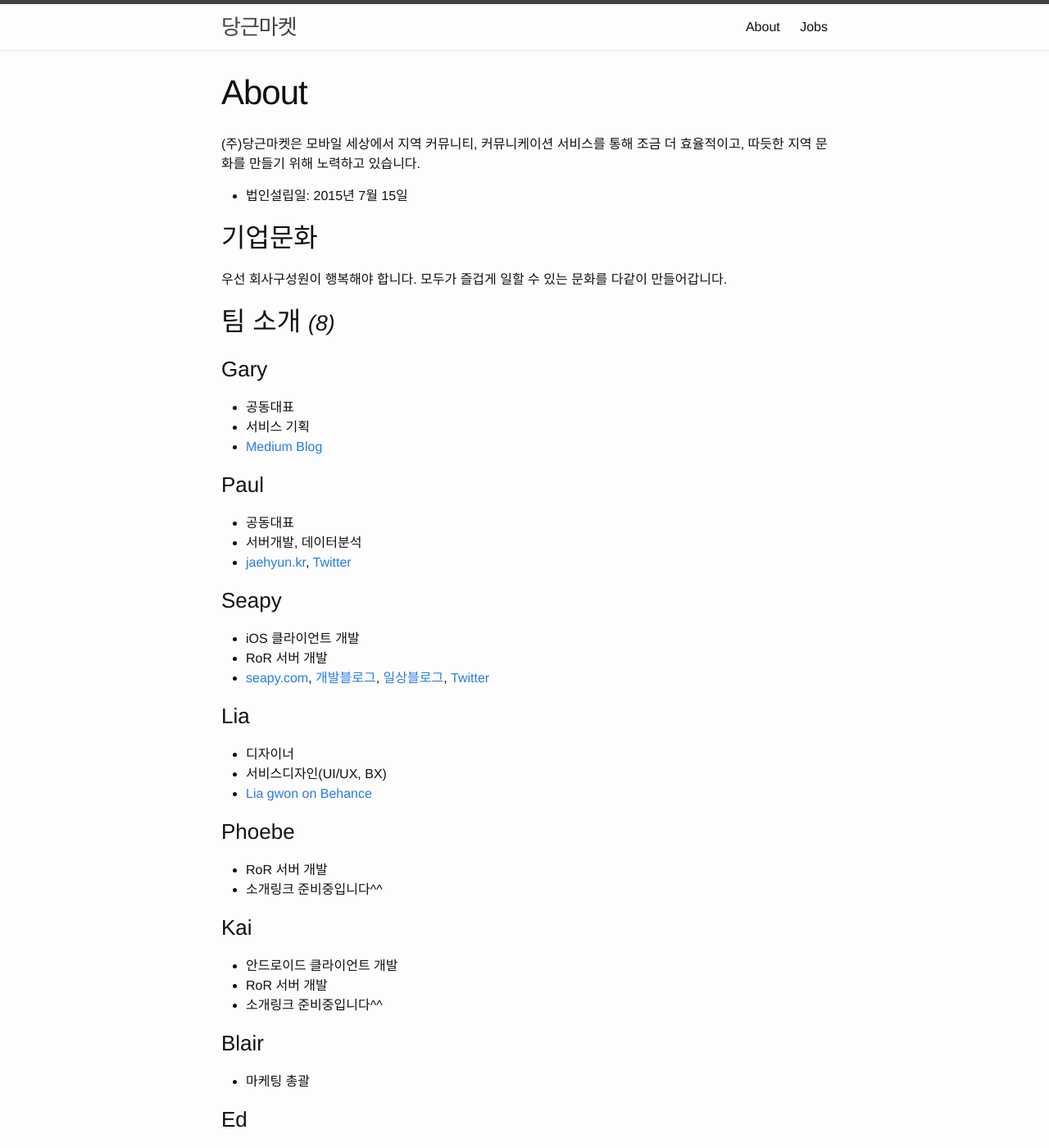
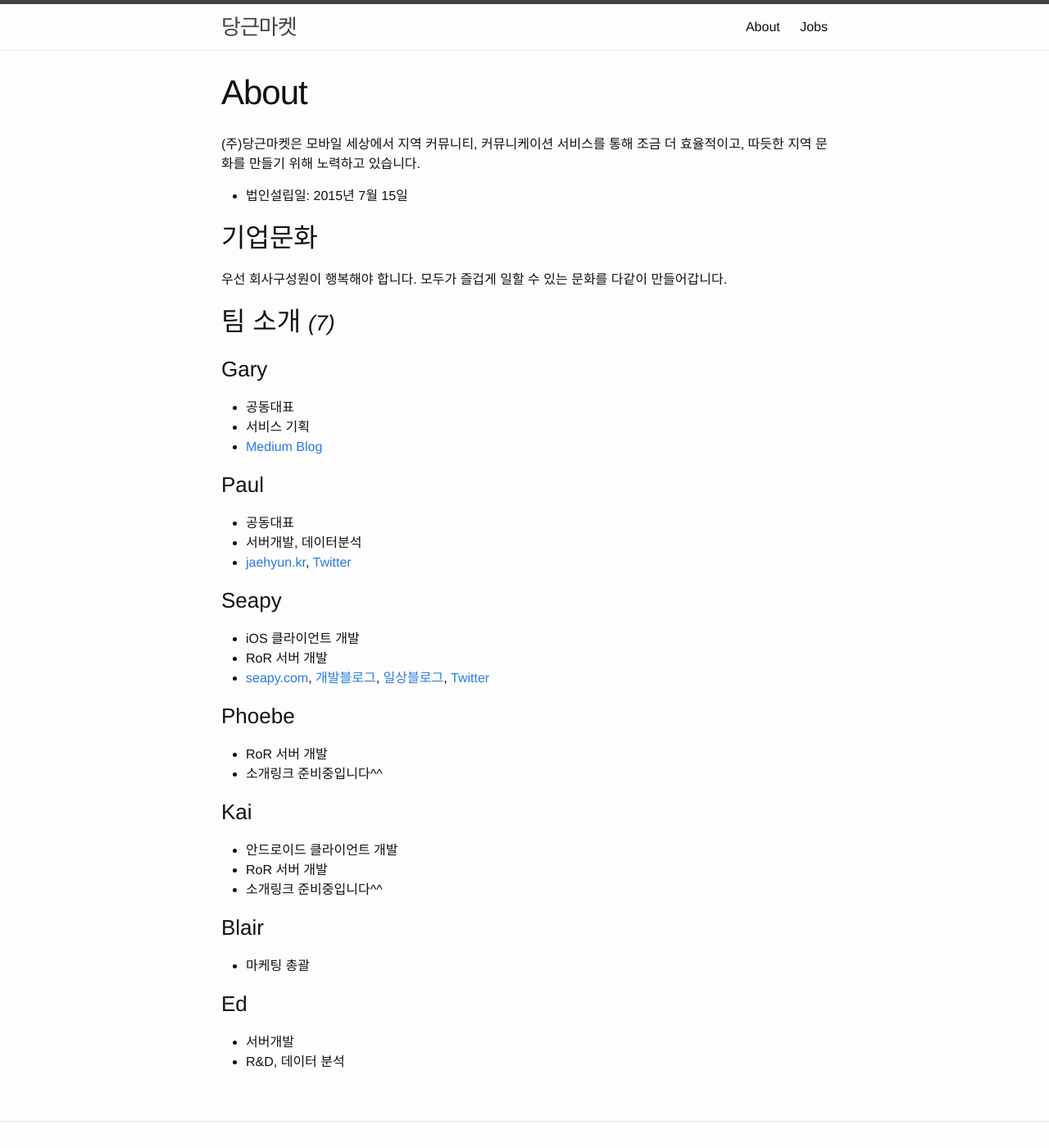
Before and after one commit to daangn/daangn-team-page, a Jekyll site: the page built from about.md, in a window 1280 px wide and 1400 px high. Shown: the whole window at 82% size. Built offline with Jekyll 4.4.1, drawn with Linux system fonts in a browser that asks for light colours.

Commit message:
Update about.md

```diff
--- a/about.md
+++ b/about.md
@@ -14,7 +14,7 @@
 우선 회사구성원이 행복해야 합니다.
 모두가 즐겁게 일할 수 있는 문화를 다같이 만들어갑니다.
 
-## 팀 소개 *<small>(8)</small>*
+## 팀 소개 *<small>(7)</small>*
 
 ### Gary
 - 공동대표
@@ -31,11 +31,6 @@
 - RoR 서버 개발
 - [seapy.com](http://seapy.com/), [개발블로그](https://code.iamseapy.com), [일상블로그](https://blog.iamseapy.com),  [Twitter](https://twitter.com/seapy)
 
-### Lia
-- 디자이너
-- 서비스디자인(UI/UX, BX)
-- [Lia gwon on Behance](https://www.behance.net/liagwon)
-
 ### Phoebe
 - RoR 서버 개발
 - 소개링크 준비중입니다^^
```
